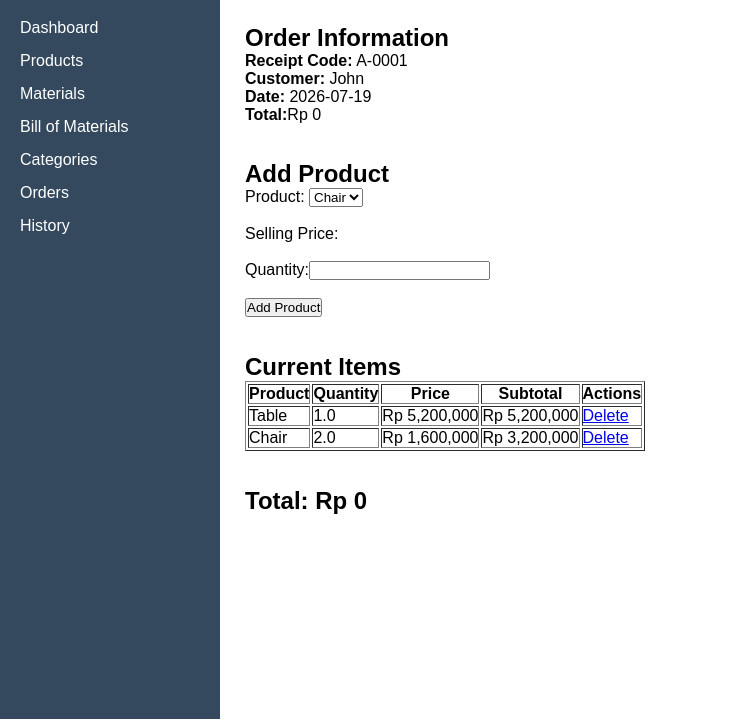
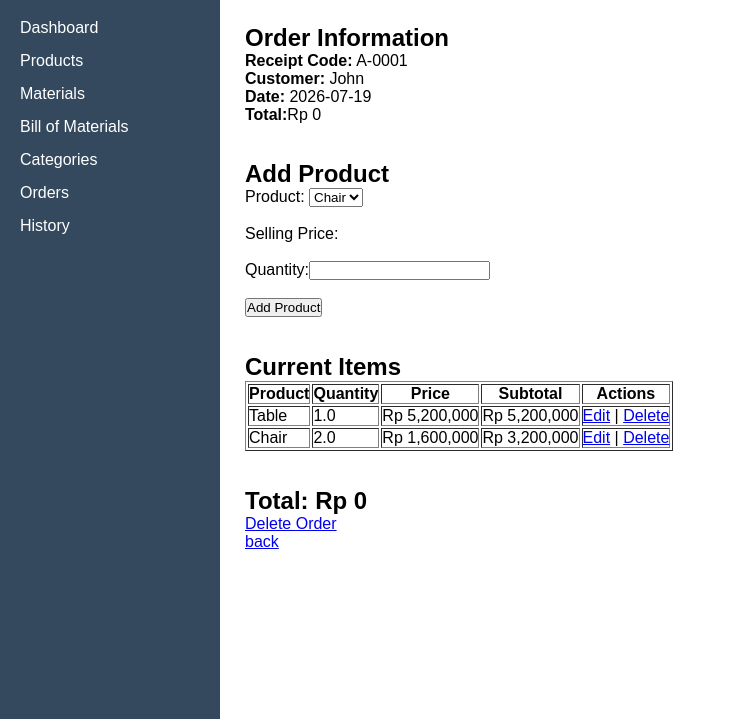
Before and after one commit to JPlayzlmao/furniture-inventory-system, a Flask app: page /manage_order/1 in a window 1280 px wide. Shown: the part 78-800 px from the top of the page, without its empty margins (0-736 px from the left). Run offline with Flask 3, Linux system fonts and the light colour scheme; data comes from the database, SQL or seed files in the repository; both versions use the stored data as it was before the commit.

Commit message:
Update Project

```diff
--- a/app.py
+++ b/app.py
@@ -199,6 +199,9 @@ def confirm_delete_material(id):
 
 @app.route("/bill_of_materials")
 def bill_of_materials():
+    selected_product = request.args.get("product_id", type=int)
+    print("Selected product:", selected_product)
+
     connection = sqlite3.connect("inventory.db")
     cursor = connection.cursor()
 
@@ -220,7 +223,7 @@ def bill_of_materials():
 
     connection.close()
 
-    return render_template("bill_of_materials.html",products=products,materials=materials,bom=bom)
+    return render_template("bill_of_materials.html",products=products,materials=materials,bom=bom,selected_product=selected_product)
 
 @app.route("/add_bom",methods=["POST"])
 def add_bom():
@@ -238,7 +241,7 @@ def add_bom():
     connection.commit()
     connection.close()
 
-    return redirect(url_for("bill_of_materials"))
+    return redirect(url_for("bill_of_materials",product_id=product_id))
 
 @app.route("/edit_bom/<int:id>")
 def edit_bom(id):
@@ -370,6 +373,31 @@ def manage_order(id):
 
     return render_template("manage_order.html",order=order,products=products,order_items=order_items)
 
+@app.route("/delete_order/<int:id>")
+def delete_order(id):
+    connection = sqlite3.connect("inventory.db")
+    cursor = connection.cursor()
+
+    cursor.execute("""SELECT * FROM orders WHERE id = ?""",(id,))
+    order = cursor.fetchone()
+
+    connection.close()
+
+    return render_template("delete_order.html", order=order)
+
+@app.route("/confirm_delete_order/<int:id>", methods=["POST"])
+def confirm_delete_order(id):
+    connection = sqlite3.connect("inventory.db")
+    cursor = connection.cursor()
+
+    cursor.execute("""DELETE FROM order_items WHERE order_id = ?""",(id,))
+    cursor.execute("""DELETE FROM orders WHERE id = ?""",(id,))
+
+    connection.commit()
+    connection.close()
+
+    return redirect(url_for("orders"))
+
 @app.route("/add_order_item/<int:id>",methods=["POST"])
 def add_order_item(id):
     product_id = request.form["product_id"]
@@ -387,6 +415,9 @@ def add_order_item(id):
     """,(id,product_id,quantity,selling_price))
 
     connection.commit()
+
+    update_order_total(id)
+
     connection.close()
 
     return redirect(url_for("manage_order", id=id))
@@ -415,27 +446,77 @@ def confirm_delete_order_item(id):
     cursor = connection.cursor()
 
     cursor.execute("""SELECT order_id FROM order_items WHERE id = ?""",(id,))
-    order = cursor.fetchone()
-    order_id = order[0]
+    result = cursor.fetchone()
+    order_id = result[0]
 
     cursor.execute("""DELETE FROM order_items WHERE id = ?""",(id,))
 
     connection.commit()
+
+    update_order_total(order_id)
+
     connection.close()
 
     return redirect(url_for("manage_order",id=order_id))
 
-@app.route("/update_order_total/<int:id>")
+@app.route("/edit_order_item/<int:id>")
+def edit_order_item(id):
+    connection = sqlite3.connect("inventory.db")
+    cursor = connection.cursor()
+
+    cursor.execute("""
+        SELECT order_items.id, products.name ,order_items.quantity, order_items.selling_price
+        FROM order_items
+        JOIN products
+            ON order_items.product_id = products.id
+        WHERE order_items.id = ?
+    """,(id,))
+    item = cursor.fetchone()
+
+    connection.close()
+
+    return render_template("edit_order_item.html",item=item)
+
+@app.route("/update_order_item/<int:id>", methods=["POST"])
+def update_order_item(id):
+    quantity = int(request.form["quantity"])
+
+    connection = sqlite3.connect("inventory.db")
+    cursor = connection.cursor()
+
+    cursor.execute("""
+        SELECT order_id FROM order_items WHERE id = ?
+    """,(id,))
+    result = cursor.fetchone()
+    order_id = result[0]
+
+    cursor.execute("""
+        UPDATE order_items SET quantity = ? WHERE id = ?
+    """,(quantity,id))
+
+    connection.commit()
+
+    update_order_total(order_id)
+
+    connection.close()
+
+    return redirect(url_for("manage_order"))
+
 def update_order_total(id):
     connection = sqlite3.connect("inventory.db")
     cursor = connection.cursor()
 
     cursor.execute("""
-        SELECT selling_price FROM order_items WHERE order_id = ?
+        SELECT SUM(quantity * selling_price) FROM order_items WHERE order_id = ?
     """,(id,))
-    total = cursor.fetchall()
+    total = cursor.fetchone()[0] or 0
 
-    return
+    cursor.execute("""
+        UPDATE orders SET total = ? WHERE id = ?
+    """,(total,id))
+
+    connection.commit()
+    connection.close()
 
 if __name__ == "__main__":
     app.run(debug=True)
--- a/database.py
+++ b/database.py
@@ -66,7 +66,7 @@ CREATE TABLE IF NOT EXISTS order_items (
     id INTEGER PRIMARY KEY AUTOINCREMENT,
     order_id INTEGER NOT NULL,
     product_id INTEGER NOT NULL,
-    quantity REAL NOT NULL,
+    quantity INTEGER NOT NULL,
     selling_price REAL NOT NULL,
 
     FOREIGN KEY(order_id) REFERENCES orders(id),
--- a/templates/bill_of_materials.html
+++ b/templates/bill_of_materials.html
@@ -5,7 +5,11 @@
     <label>Select Product</label>
     <select name="product_id" required>
         {% for product in products%}
-        <option value="{{ product[0] }}">{{ product[1] }}</option>
+        <option value="{{ product[0] }}"
+            {% if product[0] == selected_product %}
+                selected
+            {% endif %}
+        >{{ product[1] }}</option>
         {% endfor %}
     </select><br><br>
     <label>Select Material</label>
--- a/templates/manage_order.html
+++ b/templates/manage_order.html
@@ -10,11 +10,11 @@
 <form action="{{ url_for('add_order_item', id=order[0]) }}" method="POST">
     <label>Product:</label>
     <select name="product_id" required>
-        {% for product in products%}
-            <option value="{{ product[0] }}">{{ product[1] }}</option>
+        {% for product in products %}
+            <option value="{{ product[0] }}" data-price="{{ product[2] }}">{{ product[1] }}</option>
         {% endfor %}
     </select><br><br>
-    <label>Selling Price:</label><br><br>
+    <label>Selling Price:</label><span id="selling-price"></span><br><br>
     <label>Quantity:</label><input type="number" name="quantity" min="1" required><br><br>
     <button type="submit">Add Product</button>
 </form><br><br>
@@ -34,9 +34,25 @@
         <td>{{ item[2] }}</td>
         <td>Rp {{ "{:,.0f}".format(item[3]) }}</td>
         <td>Rp {{ "{:,.0f}".format(item[2] * item[3]) }}</td>
-        <td><a href="{{ url_for('delete_order_item', id=item[0]) }}">Delete</a></td>
+        <td><a href="{{ url_for('edit_order_item', id=item[0] )}}">Edit</a>
+            |
+            <a href="{{ url_for('delete_order_item', id=item[0]) }}">Delete</a></td>
     </tr>
     {% endfor %}
 </table><br><br>
 <h2>Total: Rp {{ "{:,.0f}".format(order[4]) }}</h2>
+<a href="{{ url_for('delete_order', id=order[0] )}}">Delete Order</a><br>
+<a href="{{ url_for('orders')}}">back</a>
+
+<script>
+    const productSelect = document.querySelector('select[name="product_id"]');
+    const sellingPrice = document.getElementById("selling-price");
+
+    productSelect.addEventListener("change", function(){
+        const selectOption = productSelect.options[productSelect.selectedIndex];
+        const price = selectOption.dataset.price;
+
+        sellingPrice.textContent = "Rp " + Number(price).toLocaleString("id-ID");
+    });
+</script>
 {% endblock %}
```
Also changed, not shown: templates/delete_order.html (added, +16 -0 lines), templates/edit_order_item.html (added, +13 -0 lines), inventory.db.
